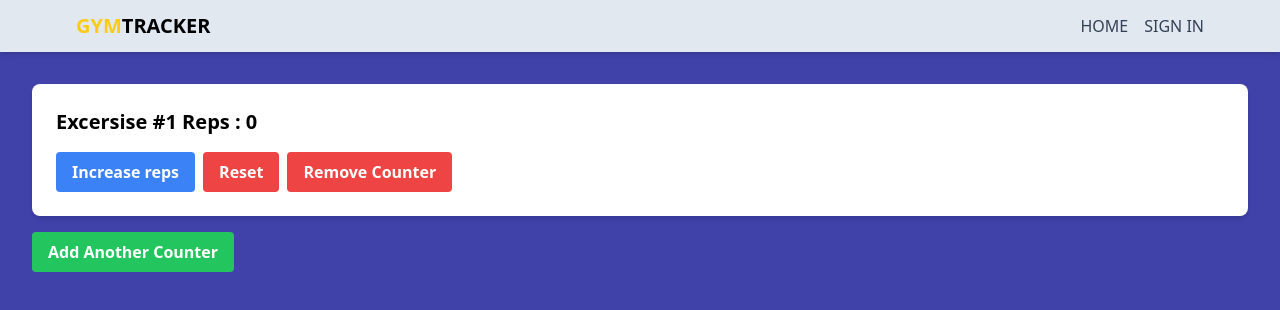
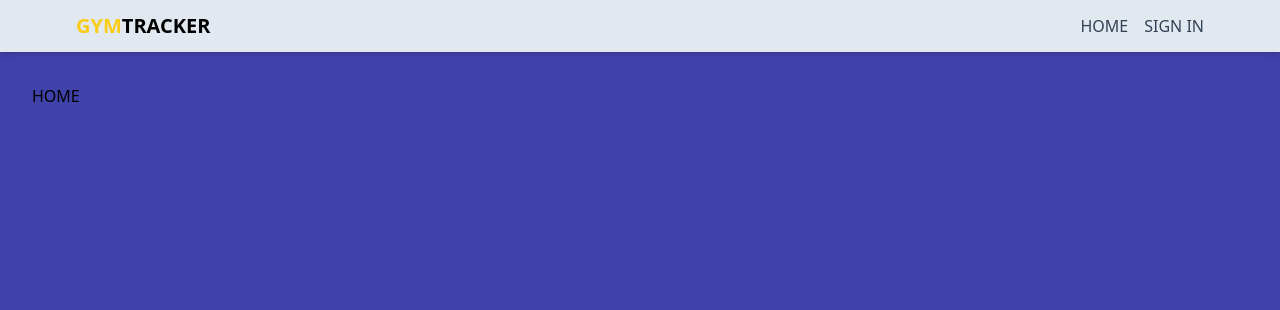
Before and after one commit to jagmeet640/GYM-Tracker, a React (Create React App) app in the folder gt/: page / in a window 1280 px wide. Shown: the top 310 px of the page. Built offline with nearby package versions, Linux system fonts and the light colour scheme.

Commit message:
changed file structure

```diff
--- a/gt/src/pages/Home.js
+++ b/gt/src/pages/Home.js
@@ -1,74 +1,14 @@
-import React, { useState } from 'react';
-import { v4 as uuidv4 } from 'uuid';
+import React from 'react';
+// import { v4 as uuidv4 } from 'uuid';
 
 
 function Home() {
-  const [counters, setCounters] = useState([{ id: 1, value: 0 }]);
-  const uniqueId = uuidv4();
 
-  const increaseReps = (id) => {
-    setCounters((prevCounters) =>
-      prevCounters.map((counter) =>
-        counter.id === id ? { ...counter, value: counter.value + 1 } : counter
-      )
-    );
-  };
-
-  const resetReps = (id) => {
-    setCounters((prevCounters) =>
-      prevCounters.map((counter) =>
-        counter.id === id ? { ...counter, value: 0 } : counter
-      )
-    );
-  };
-
-
-  const addCounter = () => {
-
-    // const newCounterId = counters.length + 1;
-    const newCounterId = uniqueId;
-    setCounters((prevCounters) => [...prevCounters, { id: newCounterId, value: 0 }]);
-  };
-
-  const removeCounter = (id) => {
-    setCounters((prevCounters) => prevCounters.filter((counter) => counter.id !== id));
-  }
 
   return (
     <div className='p-8'>
-      {counters.map((counter) => (
-        <div key={counter.id} className='bg-white p-6 rounded-lg shadow-md mb-4'>
-          <div className='text-xl font-bold mb-4'>Excersise #{counter.id} Reps : {counter.value}</div>
-          <button
-            onClick={() => increaseReps(counter.id)}
-            className='bg-blue-500 hover:bg-blue-700 text-white font-bold py-2 px-4 rounded mr-2'
-          >
-            Increase reps
-          </button>
-          <button
-            onClick={() => resetReps(counter.id)}
-            className='bg-red-500 hover:bg-red-700 text-white font-bold py-2 px-4 rounded mr-2'
-          >
-            Reset
-          </button>
 
-          <button
-            onClick={() => removeCounter(counter.id)}
-            className='bg-red-500 hover:bg-red-700 text-white font-bold py-2 px-4 rounded'
-          >
-            Remove Counter
-          </button>
-
-
-        </div>
-      ))}
-      <button
-        onClick={addCounter}
-        className='bg-green-500 hover:bg-green-700 text-white font-bold py-2 px-4 rounded mr-2'
-      >
-        Add Another Counter
-      </button>
-
+      HOME
 
     </div>
   );
```
Also changed, not shown: gt/src/pages/AddReps.js (added).
